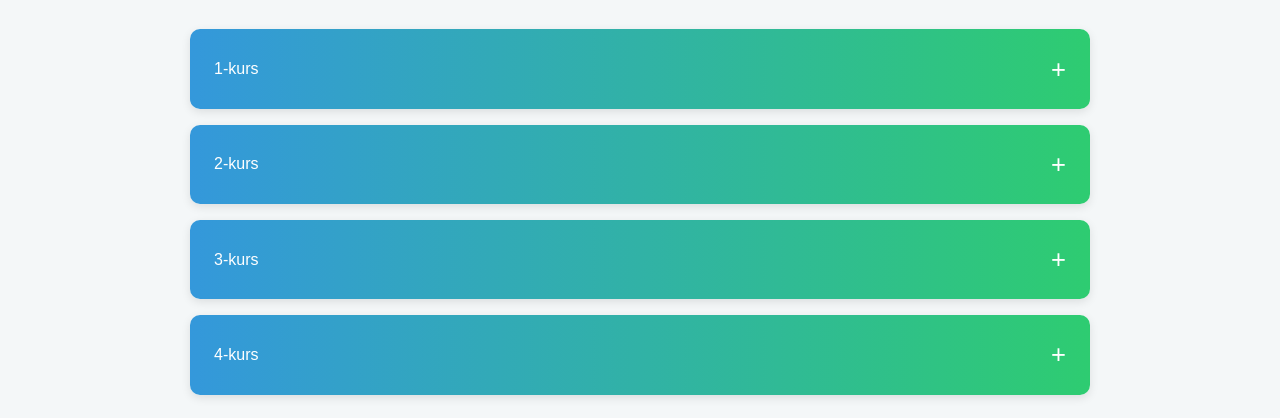
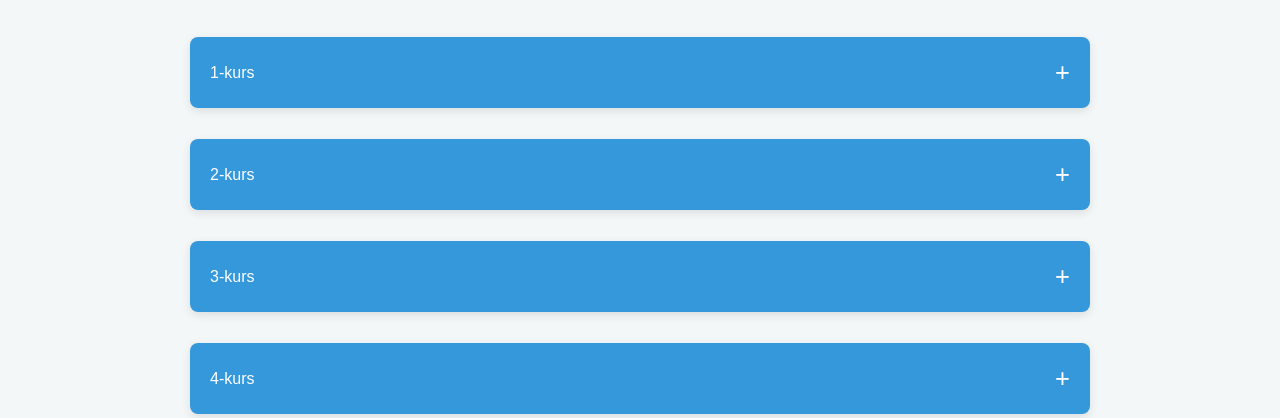
Before and after one commit to Xakker04/tvtsayt, a plain HTML site: page courses.html in a window 1280 px wide. Shown: the part 153-571 px from the top of the page. Drawn offline with Linux system fonts and the light colour scheme.

Commit message:
Update style.css

```diff
--- a/style.css
+++ b/style.css
@@ -336,3 +336,35 @@
     font-size: 1.3rem;
     margin-top: 10px;
 }
+/* ACCORDION */
+.accordion-container {
+    max-width: 900px;
+    margin: 40px auto;
+}
+
+.accordion-item {
+    background: #fff;
+    margin-bottom: 15px;
+    border-radius: 8px;
+    overflow: hidden;
+}
+
+.accordion-header {
+    padding: 15px 20px;
+    cursor: pointer;
+    background: #3498db;
+    color: #fff;
+    display: flex;
+    justify-content: space-between;
+}
+
+.accordion-content {
+    max-height: 0;
+    overflow: hidden;
+    transition: max-height 0.4s ease;
+    padding: 0 20px;
+}
+
+.accordion-item.active .accordion-content {
+    padding: 15px 20px;
+}
```
